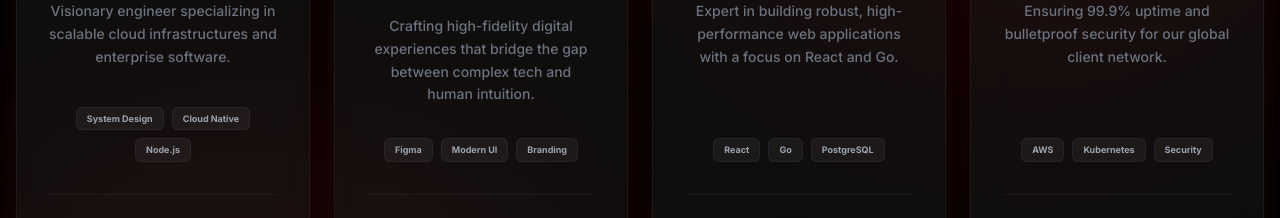
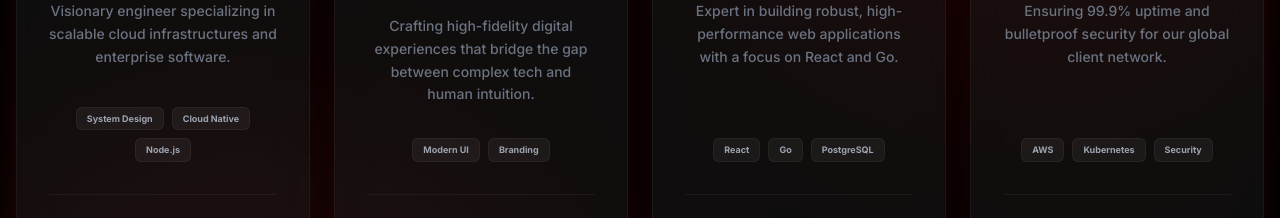
Before and after one commit to masudurrahamanrm/CloudNexis, a React (Vite) app in the folder frontend/: page /team in a window 1280 px wide. Shown: the part 896-1114 px from the top of the page. Built offline with nearby package versions, Linux system fonts and the light colour scheme.

Commit message:
update ui

```diff
--- a/frontend/src/pages/TeamPage.jsx
+++ b/frontend/src/pages/TeamPage.jsx
@@ -23,7 +23,7 @@ const TeamPage = () => {
       role: 'Director & Fullstack Developer',
       image: '/basim.jpg',
       bio: 'Crafting high-fidelity digital experiences that bridge the gap between complex tech and human intuition.',
-      skills: ['Figma', 'Modern UI', 'Branding']
+      skills: ['Modern UI', 'Branding']
     },
     {
       name: 'Ijaj Ahamed',
```
